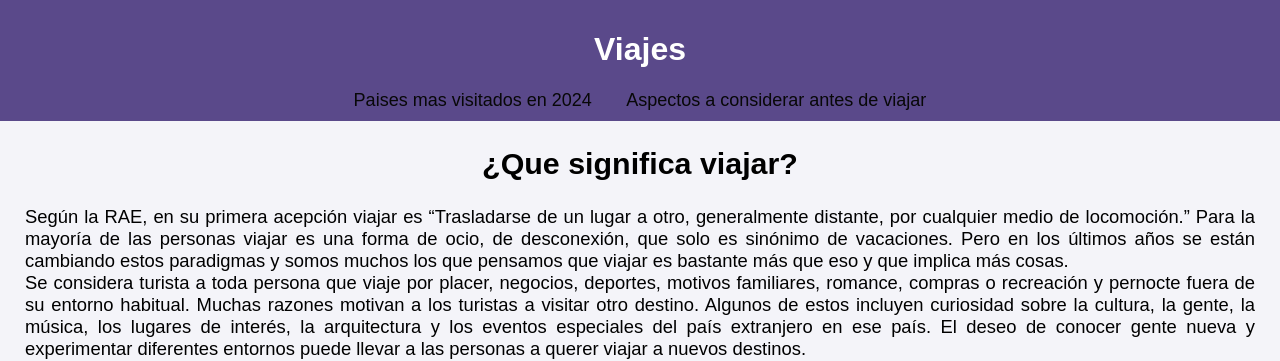
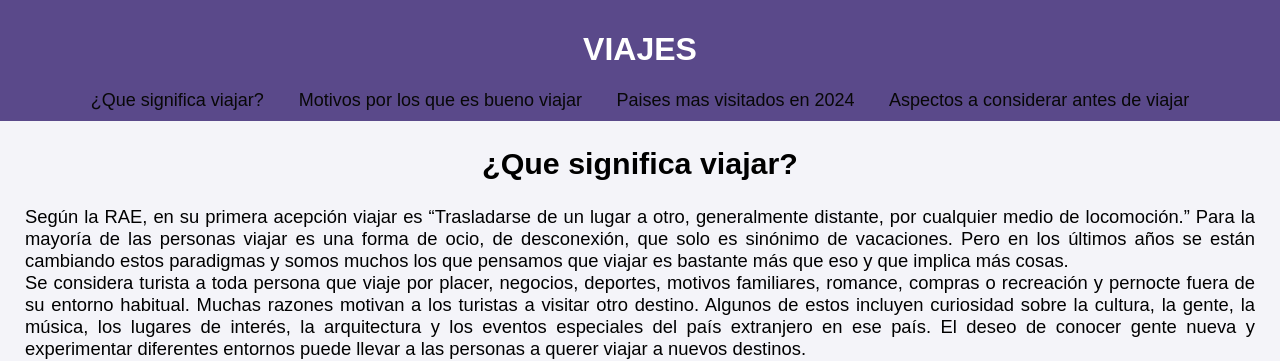
Before and after one commit to AriiCS29/Proyecto-Final_Modulo-2, a plain HTML site: page index.html in a window 1280 px wide. Shown: the top 361 px of the page. Drawn offline with Linux system fonts and the light colour scheme.

Commit message:
archivo final

```diff
--- a/index.html
+++ b/index.html
@@ -6,20 +6,26 @@
     <title>Document</title>
     <link rel="stylesheet" href="styles.css">
 </head>
+
 <body>
     <header>
-        <h1>Viajes</h1>
+        <h1>VIAJES</h1>
         <nav>
+            <a href="#¿Que significa viajar?"> ¿Que significa viajar? </a>
+            <a href="#Motivos por los que es bueno viajar">Motivos por los que es bueno viajar</a>
             <a href="#Los tres paises mas visitados en 2024">Paises mas visitados en 2024</a>
             <a href="#Aspectos a considerar antes de viajar">Aspectos a considerar antes de viajar</a>
         </nav>
     </header>
 
+<div id="¿Que significa viajar?">
     <h2 class="center"> ¿Que significa viajar? </h2>
     <p class="paragraph"> Según la RAE, en su primera acepción viajar es “Trasladarse de un lugar a otro, generalmente distante, por cualquier medio de locomoción.” Para la mayoría de las personas viajar es una forma de ocio, de desconexión, que solo es sinónimo de vacaciones. Pero en los últimos años se están cambiando estos paradigmas y somos muchos los que pensamos que viajar es bastante más que eso y que implica más cosas.</p>
     <p class="paragraph">Se considera turista a toda persona que viaje por placer, negocios, deportes, motivos familiares, romance, compras o recreación y pernocte fuera de su entorno habitual. Muchas razones motivan a los turistas a visitar otro destino. Algunos de estos incluyen curiosidad sobre la cultura, la gente, la música, los lugares de interés, la arquitectura y los eventos especiales del país extranjero en ese país. El deseo de conocer gente nueva y experimentar diferentes entornos puede llevar a las personas a querer viajar a nuevos destinos.</p>
     <img src="https://res.cloudinary.com/worldpackers/image/upload/c_fill,f_auto,q_auto,w_1024/v1/guides/article_cover/mjzgqw7rnipjyraeqyvi" alt="Viajar">
+</div>
 
+<div id="Motivos por los que es bueno viajar">
     <h2 class="center"> Motivos por los que es bueno viajar </h2>
     <ul>
         <li class="list">Reduce el estrés y aumenta tu bienestar </li>
@@ -34,8 +40,11 @@
         <p class="paragraph"> Por un lado, se fortalece el sentimiento de cohesión entre las personas que viajan en grupo. Por otro, es mucho más probable que entres en contacto con otras personas, con las que, superada una posible primera timidez, comenzarás a hablar y a relacionarte desde cero, estableciendo nuevos vínculos que pueden derivar en futuras amistades.</p>
         <li class="list"> Amplía la visión de la vida y aumenta la tolerancia </li>
         <p class="paragraph">Sumergirnos en una cultura distinta, aunque sea por un período corto de tiempo, nos permite conocer otras formas de vivir, de relacionarse y de ver el mundo desde otros puntos de vista. Vamos sumando más y más referencias de la sociedad en la que vivimos haciéndonos más flexibles a los cambios. </p>
-</ol>
+    </ul>
+</div>
 
+
+<div id="Los tres paises mas visitados en 2024">
     <section id="paises">
         <h2 class="center">Los tres paises mas visitados en 2024</h2>
         <div class="card-container">
@@ -62,10 +71,11 @@
                     <p class="card-text"> Con numerosos lugares turísticos famosos, Estados Unidos recibió 79 millones de visitantes internacionales, según la última encuesta de la OMT. Nueva York, por ejemplo, recibió 56 millones de visitantes en 2022 </p>
                 </div>
             </div>
-
         </div>
     </section>
+</div>
 
+<div id="Aspectos a considerar antes de viajar"></div>
     <h2 class="center"> Aspectos a considerar antes de viajar</h2>
     <ol>
         <li class="list">Documentación en regla</li>
@@ -79,10 +89,15 @@
         <li class="list"> Documentación necesaria </li>
         <p class="paragraph">Investiga los requisitos de documentación para tu destino y asegúrate de cumplir con todas las regulaciones necesarias. </p>
     </ol>
+</div>
 
     <div class="cajita">
         <a href="https://www.bing.com/videos/riverview/relatedvideo?&q=beneficios+de+viajar&&mid=4022B80E4CC2C9721D0F4022B80E4CC2C9721D0F&&FORM=VRDGAR" target="_blank"> Tips para viajar </a>
     </div>
 
+    <footer>
+        <p>&copy; Todo sobre viajes - AR 2024</p>
+    </footer>
+
 </body>
 </html>
```
Lines whose indentation alone changed are shown as unchanged.
